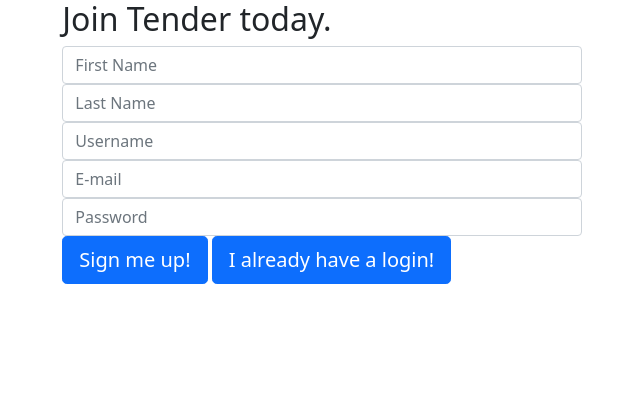
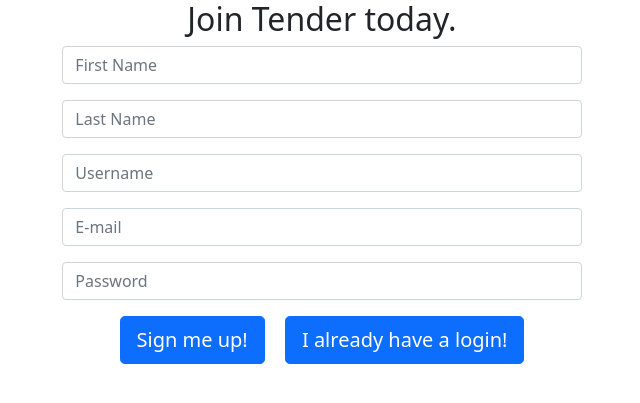
Before and after one commit to agnesmcc/capstone_project_one, a Flask app: page /signup in a window 1280 px wide. Shown: the top 403 px of the page, without its empty margins (318-958 px from the left). Run offline with Flask 2, Linux system fonts and the light colour scheme; some libraries are stand-ins or nearby versions.

Commit message:
Fix styling of sign up page

```diff
--- a/templates/users/signup.html
+++ b/templates/users/signup.html
@@ -4,7 +4,7 @@
 
   <div class="row justify-content-md-center">
   <div class="col-md-7 col-lg-5">
-    <h2 class="join-message">Join Tender today.</h2>
+    <h2 class="join-message text-center">Join Tender today.</h2>
     <form method="POST" id="user_form">
       {{ form.hidden_tag() }}
 
@@ -12,11 +12,20 @@
         {% for error in field.errors %}
           <span class="text-danger">{{ error }}</span>
         {% endfor %}
-        {{ field(placeholder=field.label.text, class="form-control") }}
+        <div class="mb-3">
+          {{ field(placeholder=field.label.text, class="form-control") }}
+        </div>
       {% endfor %}
 
-      <button class="btn btn-primary btn-lg btn-block">Sign me up!</button>
-      <a href="/login" class="btn btn-primary btn-lg btn-block">I already have a login!</a>
+      <div class="d-flex justify-content-center">
+        <div>
+          <button class="btn btn-primary btn-lg btn-block">Sign me up!</button>
+        </div>
+        <div class="mx-2">&nbsp;</div>
+        <div>
+          <a href="/login" class="btn btn-primary btn-lg btn-block">I already have a login!</a>
+        </div>
+      </div>
     </form>
   </div>
 </div>
```
